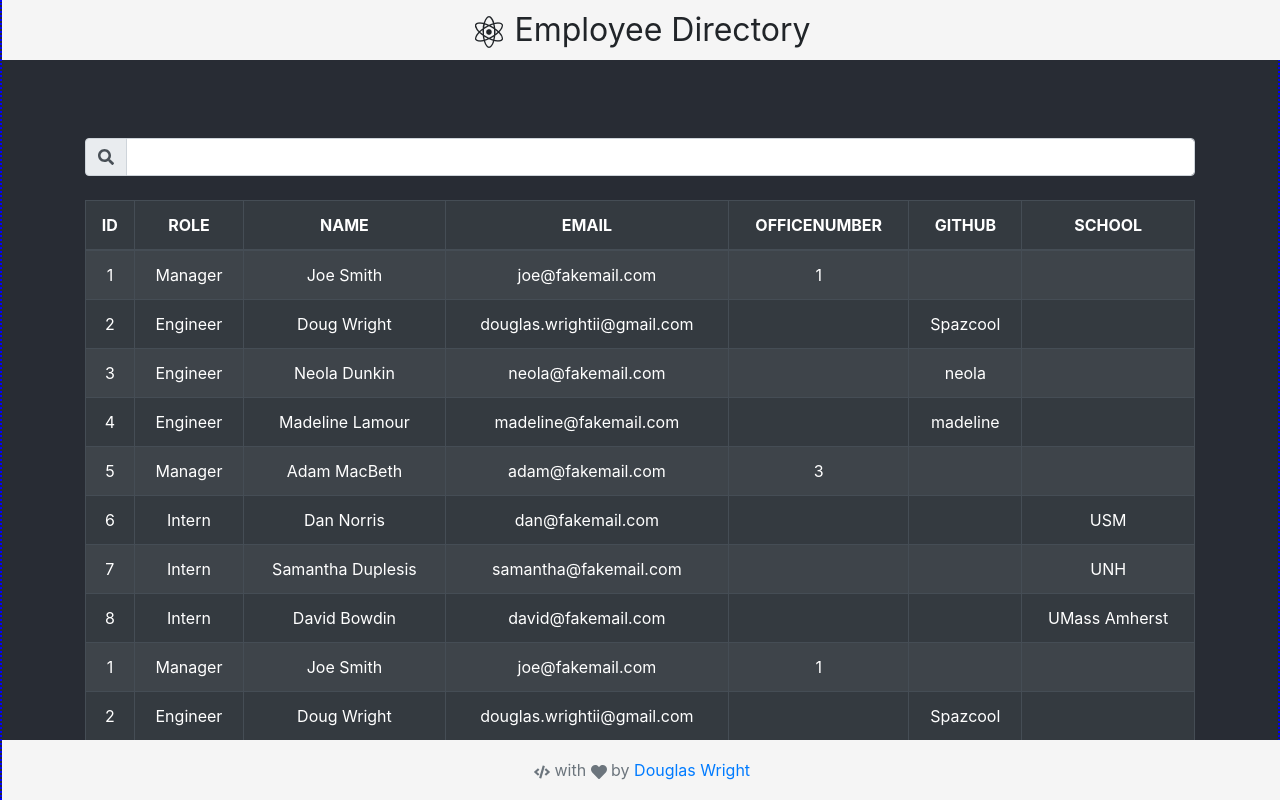
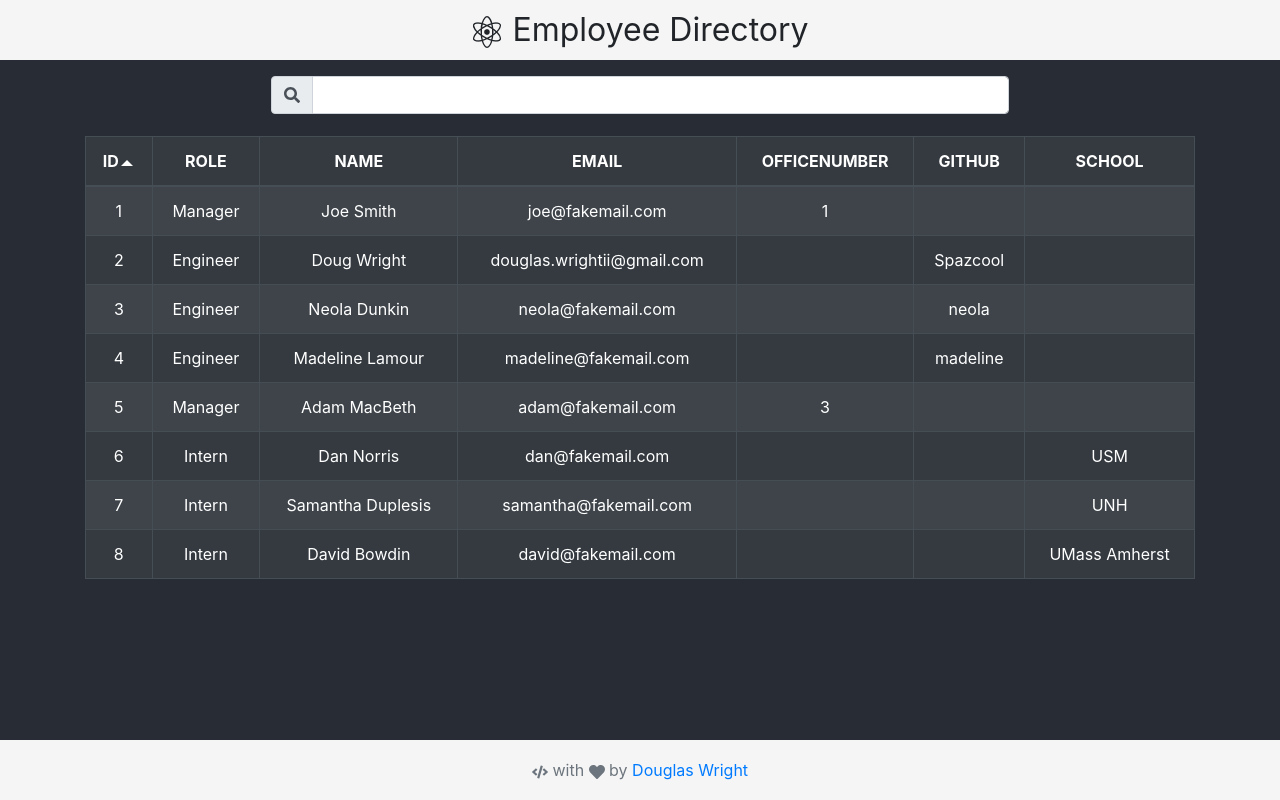
Before and after one commit to Spazcool/employee-directory, a React (Create React App) app: page / in a window 1280 px wide. Built offline with nearby package versions, Linux system fonts and the light colour scheme.

Commit message:
add arrows and some other styling

```diff
--- a/src/App.css
+++ b/src/App.css
@@ -6,24 +6,17 @@ body {
   background-color: #282c34;
 }
 
-.wrapper{
-  margin-top: 8em;
-  overflow:auto;
-  padding-bottom: 5em;
-}
-
 .App {
   max-height: 100vh;
-  border: 2px blue dotted;
   text-align: center;
 }
 
 .App-header {
   z-index: 1;
   font-size: 2rem;
-  position: absolute;
+  position: fixed;
   top: 0;
-  width: 100%;
+  width: 100vw;
   height: 60px;
   line-height: 60px;
   text-align: center;
@@ -44,8 +37,27 @@ body {
   }
 }
 
+.search{
+  width: 59%;
+  padding:0;
+  margin-left: auto;
+  margin-right: auto;
+}
+
+@media only screen and (max-width: 700px) {
+  .search{
+    width: 100%;
+  }
+}
+
+.wrapper{
+  margin-top: 8em;
+  overflow: auto;
+  padding-bottom: 5em;
+}
+
 .footer {
-  position: absolute;
+  position: fixed;
   bottom: 0;
   width: 100%;
   height: 60px; /* Set the fixed height of the footer here */
--- a/src/App.js
+++ b/src/App.js
@@ -3,7 +3,6 @@ import Container from 'react-bootstrap/Container';
 import Row from 'react-bootstrap/Row';
 import Col from 'react-bootstrap/Col';
 import Table from './components/Table.js';
-import SearchBar from './components/SearchBar.js';
 import Header from './components/Header.js';
 import Footer from './components/Footer.js';
 import './App.css';
@@ -21,16 +20,11 @@ class App extends React.Component{
   render(){
     return (
       <div className="App">
-        <Header />
+        <Header
+          handleInputChange={this.handleInputChange}
+          searchTerm={this.state.searchTerm}
+        />
         <Container className="wrapper">
-          <Row className="mt-2 mb-2">
-            <Col>
-              <SearchBar
-                handleInputChange={this.handleInputChange}
-                searchTerm={this.state.searchTerm}
-              />
-            </Col>
-          </Row>
           <Row className="mt-2 mb-2">
             <Col>
               <Table data={data} searchTerm={this.state.searchTerm}/>
--- a/src/components/Header.js
+++ b/src/components/Header.js
@@ -1,13 +1,31 @@
 import React from 'react';
 import {FaReact} from 'react-icons/fa/';
+import Container from 'react-bootstrap/Container';
+import Row from 'react-bootstrap/Row';
+import Col from 'react-bootstrap/Col';
+import SearchBar from './SearchBar.js';
 import '../App.css';
 
 class Header extends React.Component{
   render(){
     return(
-      <nav className="App-header">
-        <span><FaReact className="App-logo"/> Employee Directory</span>
-      </nav>
+        <Container fluid className="App-header">
+          <Row className="mb-2">
+            <Col >
+              <nav >
+                <span ><FaReact className="App-logo"/> Employee Directory</span>
+              </nav>
+            </Col>
+          </Row>
+          <Row className="mt-3">
+            <Col>
+              <SearchBar
+                handleInputChange={this.props.handleInputChange}
+                searchTerm={this.props.searchTerm}
+              />
+            </Col>
+        </Row>
+      </Container>
     )
   }
 }
--- a/src/components/Row.js
+++ b/src/components/Row.js
@@ -1,11 +1,13 @@
 import React from 'react';
 import '../App.css';
+import {GoTriangleUp, GoTriangleDown} from 'react-icons/go/';
+
 
 class Row extends React.Component{
-  createRow(datum, index){
+  createRow(datum, index, term){
     const att = Object.keys(datum);
     const cells = att.map((cell) => (
-      <td key={`${cell}-cell-${index}`}>{datum[cell] === undefined ? 'X' : datum[cell]}</td>
+      <td key={`${cell}-cell-${index}`}>{datum[cell] === undefined ? 'X' : this.highlightText(datum[cell], term)}</td>
     ));
 
     return (
@@ -15,8 +17,22 @@ class Row extends React.Component{
     )
   }
 
+  highlightText(text, highlight){
+    console.log(highlight)
+    return text;
+  }
+
+  displayArrow(){
+    return this.props.sortDir === 'ascending' ? <GoTriangleUp/> : <GoTriangleDown/>;
+  }
+
   createHeader(list){
-    const cells = list.map((item) => (<th key={`${item}-header`}>{item.toUpperCase()}</th>));
+    const cells = list.map((item) => (
+      <th key={`${item}-header`}>
+        {item.toUpperCase()}
+        {item === this.props.sortBy ? this.displayArrow() : ''}
+      </th>
+    ));
 
     return (
       <tr onClick={(event) => this.props.onClick(event.target.closest('th').innerText)}>
@@ -29,7 +45,7 @@ class Row extends React.Component{
     if(this.props.header){
       return (this.createHeader(this.props.datum))
     }
-    return (this.createRow(this.props.datum, this.props.index))
+    return (this.createRow(this.props.datum, this.props.index, this.props.term))
   };
 }
 
--- a/src/components/SearchBar.js
+++ b/src/components/SearchBar.js
@@ -5,10 +5,9 @@ import {FaSearch} from 'react-icons/fa/';
 import '../App.css';
 
 class SearchBar extends React.Component{
-  // todo create a handle userinput method in app.js, pass that here, pass app.js state to table
   render(){
     return (
-      <InputGroup className="mb-3">
+      <InputGroup className="mb-3 search">
         <InputGroup.Prepend>
           <InputGroup.Text id="inputGroup-sizing-default"><FaSearch/></InputGroup.Text>
         </InputGroup.Prepend>
--- a/src/components/Table.js
+++ b/src/components/Table.js
@@ -7,30 +7,19 @@ class Table extends React.Component {
   state = {
     data : this.props.data,
     sorted: {
-      col: null,
-      dir: 'descending',
+      col: 'id',
+      dir: 'ascending',
     }
   };
 
   sortByCol(col){
-    let att;
-    switch(col){
-      case 'Office #':
-        att = 'officeNumber';
-        break;
-      case 'Github Account':
-        att = 'github';
-        break;
-      default:
-        att = col.toLowerCase();
-    }
-
+    let att = col.toLowerCase();
     const dir = this.state.sorted.col
       ? (this.state.sorted.dir === 'ascending' ? 'descending' : 'ascending')
       : 'descending';
-// TODO OFFICENUMBER IS STILL BUGGING OUT
+
     const sortedData = this.state.data.sort((a, b) => {
-      if(a[att] === undefined || typeof a[att] === "number"){
+      if(a[att] === null || typeof a[att] === "number"){
         return (a[att] > b[att]) ? 1 : - 1;
       }else{
         return (a[att].toLowerCase() > b[att].toLowerCase()) ? 1 : - 1
@@ -66,7 +55,7 @@ class Table extends React.Component {
     return this.state.data
       .filter((row) => this.includesTerm(row, term))
       .map((datum, index) => (
-        <Row key={`${datum.role}-${datum.id}`} datum={datum} index={index} header={false}/>
+        <Row key={`${datum.role}-${datum.id}`} datum={datum} index={index} header={false} term={term}/>
       ));
   }
 
@@ -78,6 +67,8 @@ class Table extends React.Component {
         <thead>
           <Row
             datum={Object.keys(this.state.data[0])}
+            sortBy={this.state.sorted.col}
+            sortDir={this.state.sorted.dir}
             header={true}
             onClick={(event) => this.sortByCol(event)}/>
         </thead>
--- a/src/data/example.json
+++ b/src/data/example.json
@@ -4,7 +4,7 @@
         "role": "Manager",
         "name": "Joe Smith",
         "email": "joe@fakemail.com",
-        "officeNumber": 1,
+        "officenumber": 1,
         "github": "",
         "school": ""
     },
@@ -13,7 +13,7 @@
         "role": "Engineer",
         "name": "Doug Wright",
         "email": "douglas.wrightii@gmail.com",
-        "officeNumber": null,
+        "officenumber": null,
         "github": "Spazcool",
         "school": ""
     },
@@ -22,7 +22,7 @@
         "role": "Engineer",
         "name": "Neola Dunkin",
         "email": "neola@fakemail.com",
-        "officeNumber": null,
+        "officenumber": null,
         "github": "neola",
         "school": ""
     },
@@ -31,7 +31,7 @@
         "role": "Engineer",
         "name": "Madeline Lamour",
         "email": "madeline@fakemail.com",
-        "officeNumber": null,
+        "officenumber": null,
         "github": "madeline",
         "school": ""
     },
@@ -40,7 +40,7 @@
         "role": "Manager",
         "name": "Adam MacBeth",
         "email": "adam@fakemail.com",
-        "officeNumber": 3,
+        "officenumber": 3,
         "github": "",
         "school": ""
     },
@@ -49,7 +49,7 @@
         "role": "Intern",
         "name": "Dan Norris",
         "email": "dan@fakemail.com",
-        "officeNumber": null,
+        "officenumber": null,
         "github": "",
         "school": "USM"
     },
@@ -58,7 +58,7 @@
         "role": "Intern",
         "name": "Samantha Duplesis",
         "email": "samantha@fakemail.com",
-        "officeNumber": null,
+        "officenumber": null,
         "github": "",
         "school": "UNH"
     },
@@ -67,83 +67,8 @@
         "role": "Intern",
         "name": "David Bowdin",
         "email": "david@fakemail.com",
-        "officeNumber": null,
+        "officenumber": null,
         "github": "",
         "school": "UMass Amherst"
-    },
-
-    {
-      "id": 1,
-      "role": "Manager",
-      "name": "Joe Smith",
-      "email": "joe@fakemail.com",
-      "officeNumber": 1,
-      "github": "",
-      "school": ""
-  },
-  {
-      "id": 2,
-      "role": "Engineer",
-      "name": "Doug Wright",
-      "email": "douglas.wrightii@gmail.com",
-      "officeNumber": null,
-      "github": "Spazcool",
-      "school": ""
-  },
-  {
-      "id": 3,
-      "role": "Engineer",
-      "name": "Neola Dunkin",
-      "email": "neola@fakemail.com",
-      "officeNumber": null,
-      "github": "neola",
-      "school": ""
-  },
-  {
-      "id": 4,
-      "role": "Engineer",
-      "name": "Madeline Lamour",
-      "email": "madeline@fakemail.com",
-      "officeNumber": null,
-      "github": "madeline",
-      "school": ""
-  },
-  {
-      "id": 5,
-      "role": "Manager",
-      "name": "Adam MacBeth",
-      "email": "adam@fakemail.com",
-      "officeNumber": 3,
-      "github": "",
-      "school": ""
-  },
-  {
-      "id": 6,
-      "role": "Intern",
-      "name": "Dan Norris",
-      "email": "dan@fakemail.com",
-      "officeNumber": null,
-      "github": "",
-      "school": "USM"
-  },
-  {
-      "id": 7,
-      "role": "Intern",
-      "name": "Samantha Duplesis",
-      "email": "samantha@fakemail.com",
-      "officeNumber": null,
-      "github": "",
-      "school": "UNH"
-  },
-  {
-      "id": 8,
-      "role": "Intern",
-      "name": "David Bowdin",
-      "email": "david@fakemail.com",
-      "officeNumber": null,
-      "github": "",
-      "school": "UMass Amherst"
-  }
-
-
+    }
 ]
```
Also changed, not shown: 1 other file (tests, documents, lock files or other folders).
